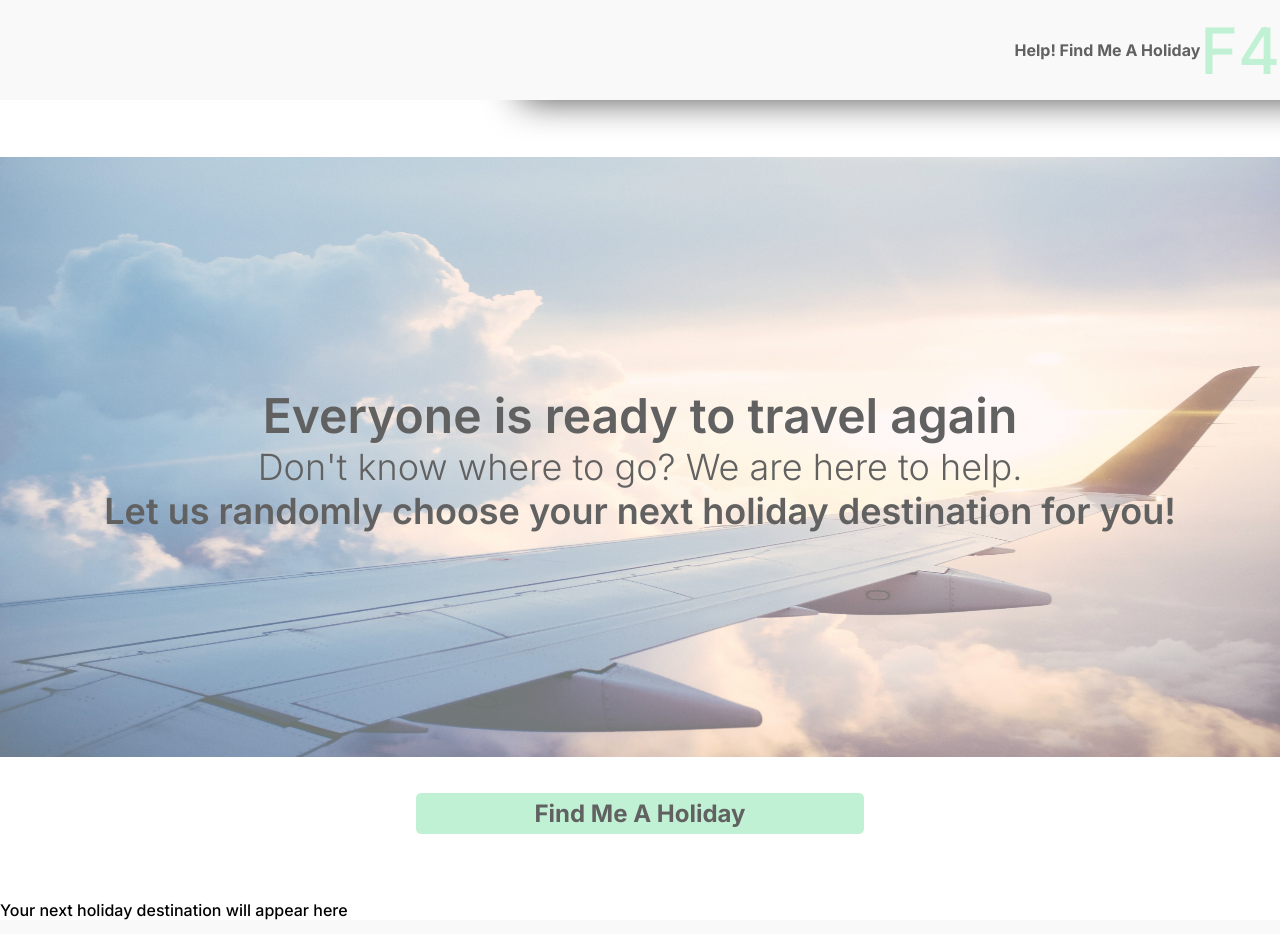
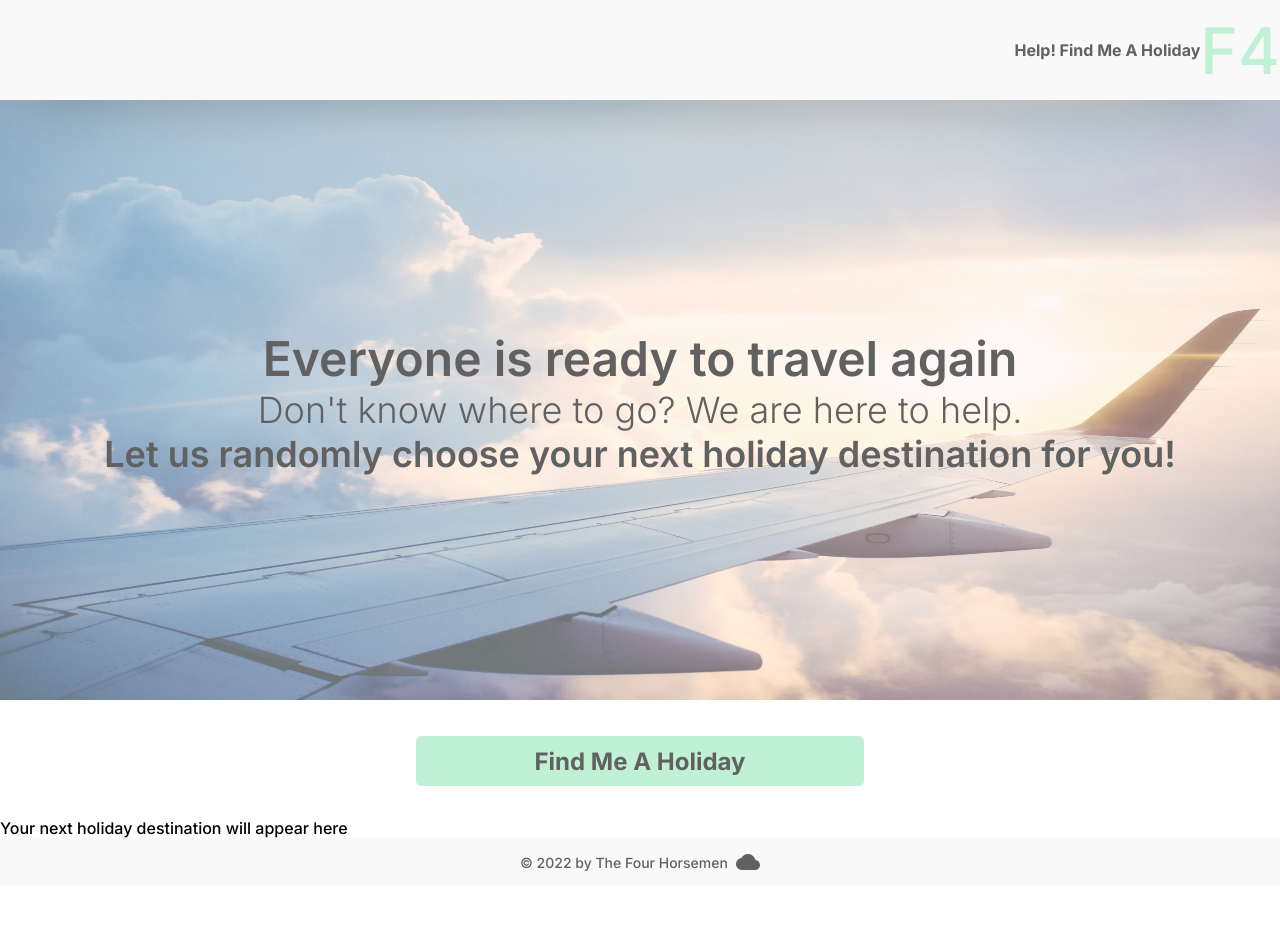
Before and after one commit to NicholasGomis/TheFourHorsemen, a React (Create React App) app in the folder travelapp/: page / in a window 1280 px wide. Shown: the top 934 px of the page. After the commit the page ends 886 px from the top, so only its background shows below. Built offline with nearby package versions, Linux system fonts and the light colour scheme.

Commit message:
size of main fixed

```diff
--- a/travelapp/public/index.html
+++ b/travelapp/public/index.html
@@ -42,6 +42,7 @@
             * {
                 font-family: "Inter", sans-serif;
                 margin: 0;
+                padding: 0;
                 overflow-x: hidden;
             }
         </style>
--- a/travelapp/src/components/App/App.css
+++ b/travelapp/src/components/App/App.css
@@ -1,7 +1,3 @@
-* {
-    margin: 0%;
+.app {
+    height: 100vh;
 }
-
-/* .App {
-  text-align: center;
-} */
--- a/travelapp/src/components/FindHoliday/findHoliday.css
+++ b/travelapp/src/components/FindHoliday/findHoliday.css
@@ -1,15 +1,17 @@
 button {
     width: 448px;
     height: 50px;
-    max-height: 50%;
+
     border: none;
     border-radius: 5px;
     font-weight: bold;
     background-color: var(--green);
     color: var(--dark);
     font-size: 24px;
-    margin-top: 2rem;
     cursor: pointer;
+
+    overflow-y: hidden;
+    max-height: 40%;
 }
 
 button:hover {
--- a/travelapp/src/components/Header/header.css
+++ b/travelapp/src/components/Header/header.css
@@ -4,7 +4,10 @@
     display: flex;
     justify-content: flex-end;
     z-index: 200;
-    box-shadow: 510px 10px 37px -11px rgba(0, 0, 0, 0.75);
+
+    box-shadow: -5px 23px 69px -26px rgba(0, 0, 0, 0.71);
+    -webkit-box-shadow: -5px 23px 69px -26px rgba(0, 0, 0, 0.71);
+    -moz-box-shadow: -5px 23px 69px -26px rgba(0, 0, 0, 0.71);
 }
 
 .wrap-1 {
--- a/travelapp/src/components/Selector/selector.css
+++ b/travelapp/src/components/Selector/selector.css
@@ -1,6 +1,9 @@
 .selector {
-    width: 100vw;
-    height: 100vh;
+    /* width: 100vw;
+    height: 100vh; */
+
+    height: 100%;
+    width: 100%;
     display: flex;
     flex-direction: column;
     align-items: center;
@@ -46,6 +49,14 @@
 
 /* button style */
 
-FindHoliday {
-    padding-top: 2rem;
+.wrap-bt {
+    display: flex;
+    align-items: center;
+    justify-content: center;
+    width: 100%;
+    height: 100%;
+    padding: 2rem 0 2rem 0;
+
+    /* max-height: 80%; */
+    /* overflow-y: hidden; */
 }
--- a/travelapp/src/components/Selector/selector.js
+++ b/travelapp/src/components/Selector/selector.js
@@ -31,7 +31,12 @@ export function Selector({ buttonText, handleClick }) {
                     ></img>
                 </div>
             </div>
-            <FindHoliday buttonText={buttonText} handleClick={handleClick} />
+            <div className="wrap-bt">
+                <FindHoliday
+                    buttonText={buttonText}
+                    handleClick={handleClick}
+                />
+            </div>
         </section>
     );
 }
```
